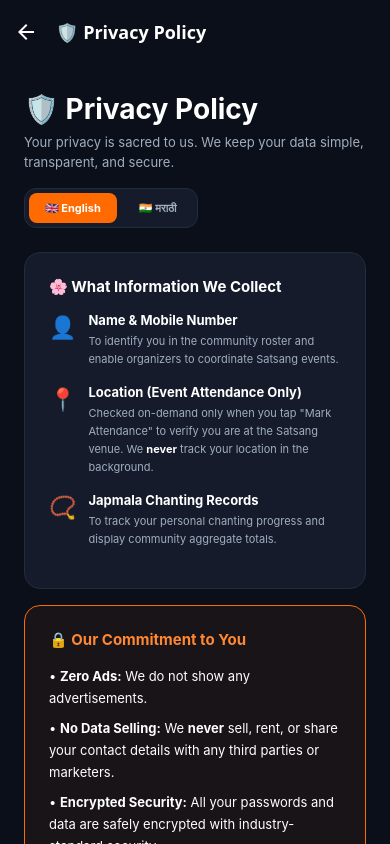
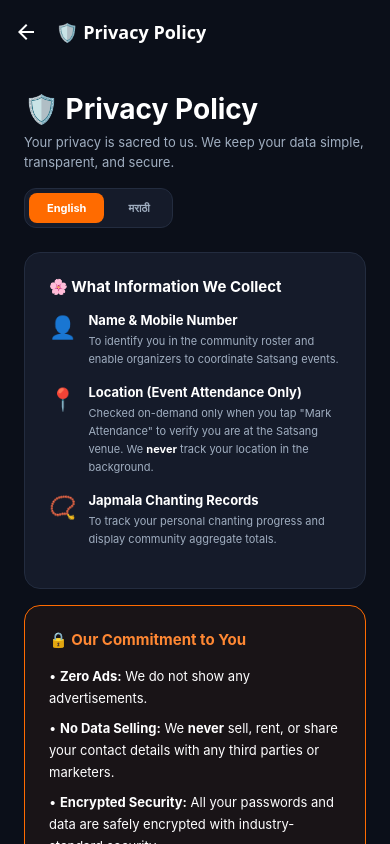
Before and after one commit to omkarmore25/AttendanceApp, a React Native app in the folder frontend/: screen /PrivacyPolicy in a window 390 px wide. Built offline with nearby package versions, Linux system fonts and the light colour scheme; no server answers.

Commit message:
fix: clean language toggle text and robust email opener for web and mobile

```diff
--- a/frontend/src/screens/PrivacyPolicyScreen.js
+++ b/frontend/src/screens/PrivacyPolicyScreen.js
@@ -6,17 +6,25 @@ import {
   StyleSheet,
   TouchableOpacity,
   Linking,
+  Platform,
 } from 'react-native';
 import theme from '../theme';
 
 /**
- * Privacy Policy Screen with English / Marathi Toggle
+ * Privacy Policy Screen with English / Marathi Toggle & Universal Email Handler
  */
 const PrivacyPolicyScreen = () => {
   const [lang, setLang] = useState('en'); // 'en' | 'mr'
 
-  const handleEmailSupport = () => {
-    Linking.openURL('mailto:omkarmore5178@gmail.com?subject=Sant%20Samagam%20App%20Privacy%20Inquiry');
+  const handleEmailSupport = async () => {
+    const emailUrl = 'mailto:omkarmore5178@gmail.com?subject=Sant%20Samagam%20App%20Support';
+    if (Platform.OS === 'web') {
+      window.location.href = emailUrl;
+    } else {
+      Linking.openURL(emailUrl).catch((err) => {
+        console.warn('Could not open email client', err);
+      });
+    }
   };
 
   return (
@@ -37,23 +45,25 @@ const PrivacyPolicyScreen = () => {
             </View>
           </View>
 
-          {/* Language Toggle Buttons */}
+          {/* Clean Language Toggle Buttons */}
           <View style={styles.langToggleContainer}>
             <TouchableOpacity
               style={[styles.langBtn, lang === 'en' && styles.langBtnActive]}
               onPress={() => setLang('en')}
+              activeOpacity={0.7}
             >
               <Text style={[styles.langBtnText, lang === 'en' && styles.langBtnTextActive]}>
-                🇬🇧 English
+                English
               </Text>
             </TouchableOpacity>
 
             <TouchableOpacity
               style={[styles.langBtn, lang === 'mr' && styles.langBtnActive]}
               onPress={() => setLang('mr')}
+              activeOpacity={0.7}
             >
               <Text style={[styles.langBtnText, lang === 'mr' && styles.langBtnTextActive]}>
-                🇮🇳 मराठी
+                मराठी
               </Text>
             </TouchableOpacity>
           </View>
@@ -135,7 +145,7 @@ const PrivacyPolicyScreen = () => {
                 <Text style={styles.contactText}>📍 Organization: <Text style={styles.bold}>Sant Samagam Community</Text></Text>
               </View>
 
-              <TouchableOpacity style={styles.contactBtn} onPress={handleEmailSupport}>
+              <TouchableOpacity style={styles.contactBtn} onPress={handleEmailSupport} activeOpacity={0.85}>
                 <Text style={styles.contactBtnText}>✉️ Contact Support Team</Text>
               </TouchableOpacity>
             </View>
@@ -216,7 +226,7 @@ const PrivacyPolicyScreen = () => {
                 <Text style={styles.contactText}>📍 समुदाय: <Text style={styles.bold}>संत समागम परिवार</Text></Text>
               </View>
 
-              <TouchableOpacity style={styles.contactBtn} onPress={handleEmailSupport}>
+              <TouchableOpacity style={styles.contactBtn} onPress={handleEmailSupport} activeOpacity={0.85}>
                 <Text style={styles.contactBtnText}>✉️ मदत मिळवण्यासाठी ईमेल करा</Text>
               </TouchableOpacity>
             </View>
@@ -265,7 +275,7 @@ const styles = StyleSheet.create({
   },
   langBtn: {
     paddingVertical: 8,
-    paddingHorizontal: 16,
+    paddingHorizontal: 18,
     borderRadius: theme.borderRadius.sm,
   },
   langBtnActive: {
--- a/frontend/src/screens/TermsScreen.js
+++ b/frontend/src/screens/TermsScreen.js
@@ -6,17 +6,25 @@ import {
   StyleSheet,
   TouchableOpacity,
   Linking,
+  Platform,
 } from 'react-native';
 import theme from '../theme';
 
 /**
- * Terms of Service Screen with English / Marathi Toggle
+ * Terms of Service Screen with English / Marathi Toggle & Universal Email Handler
  */
 const TermsScreen = () => {
   const [lang, setLang] = useState('en'); // 'en' | 'mr'
 
-  const handleEmailSupport = () => {
-    Linking.openURL('mailto:omkarmore5178@gmail.com?subject=Sant%20Samagam%20App%20Terms%20Inquiry');
+  const handleEmailSupport = async () => {
+    const emailUrl = 'mailto:omkarmore5178@gmail.com?subject=Sant%20Samagam%20App%20Terms%20Inquiry';
+    if (Platform.OS === 'web') {
+      window.location.href = emailUrl;
+    } else {
+      Linking.openURL(emailUrl).catch((err) => {
+        console.warn('Could not open email client', err);
+      });
+    }
   };
 
   return (
@@ -37,23 +45,25 @@ const TermsScreen = () => {
             </View>
           </View>
 
-          {/* Language Toggle Buttons */}
+          {/* Clean Language Toggle Buttons */}
           <View style={styles.langToggleContainer}>
             <TouchableOpacity
               style={[styles.langBtn, lang === 'en' && styles.langBtnActive]}
               onPress={() => setLang('en')}
+              activeOpacity={0.7}
             >
               <Text style={[styles.langBtnText, lang === 'en' && styles.langBtnTextActive]}>
-                🇬🇧 English
+                English
               </Text>
             </TouchableOpacity>
 
             <TouchableOpacity
               style={[styles.langBtn, lang === 'mr' && styles.langBtnActive]}
               onPress={() => setLang('mr')}
+              activeOpacity={0.7}
             >
               <Text style={[styles.langBtnText, lang === 'mr' && styles.langBtnTextActive]}>
-                🇮🇳 मराठी
+                मराठी
               </Text>
             </TouchableOpacity>
           </View>
@@ -102,12 +112,12 @@ const TermsScreen = () => {
             <View style={styles.card}>
               <Text style={styles.cardTitle}>📞 Contact</Text>
               <Text style={styles.paragraph}>
-                For any queries regarding these terms, contact us at:
+                For any queries regarding these terms, feel free to contact us:
               </Text>
               <View style={styles.contactBox}>
                 <Text style={styles.contactText}>📧 Email: <Text style={styles.bold}>omkarmore5178@gmail.com</Text></Text>
               </View>
-              <TouchableOpacity style={styles.contactBtn} onPress={handleEmailSupport}>
+              <TouchableOpacity style={styles.contactBtn} onPress={handleEmailSupport} activeOpacity={0.85}>
                 <Text style={styles.contactBtnText}>✉️ Send Email</Text>
               </TouchableOpacity>
             </View>
@@ -160,7 +170,7 @@ const TermsScreen = () => {
               <View style={styles.contactBox}>
                 <Text style={styles.contactText}>📧 ईमेल: <Text style={styles.bold}>omkarmore5178@gmail.com</Text></Text>
               </View>
-              <TouchableOpacity style={styles.contactBtn} onPress={handleEmailSupport}>
+              <TouchableOpacity style={styles.contactBtn} onPress={handleEmailSupport} activeOpacity={0.85}>
                 <Text style={styles.contactBtnText}>✉️ ईमेल पाठवा</Text>
               </TouchableOpacity>
             </View>
@@ -209,7 +219,7 @@ const styles = StyleSheet.create({
   },
   langBtn: {
     paddingVertical: 8,
-    paddingHorizontal: 16,
+    paddingHorizontal: 18,
     borderRadius: theme.borderRadius.sm,
   },
   langBtnActive: {
```
